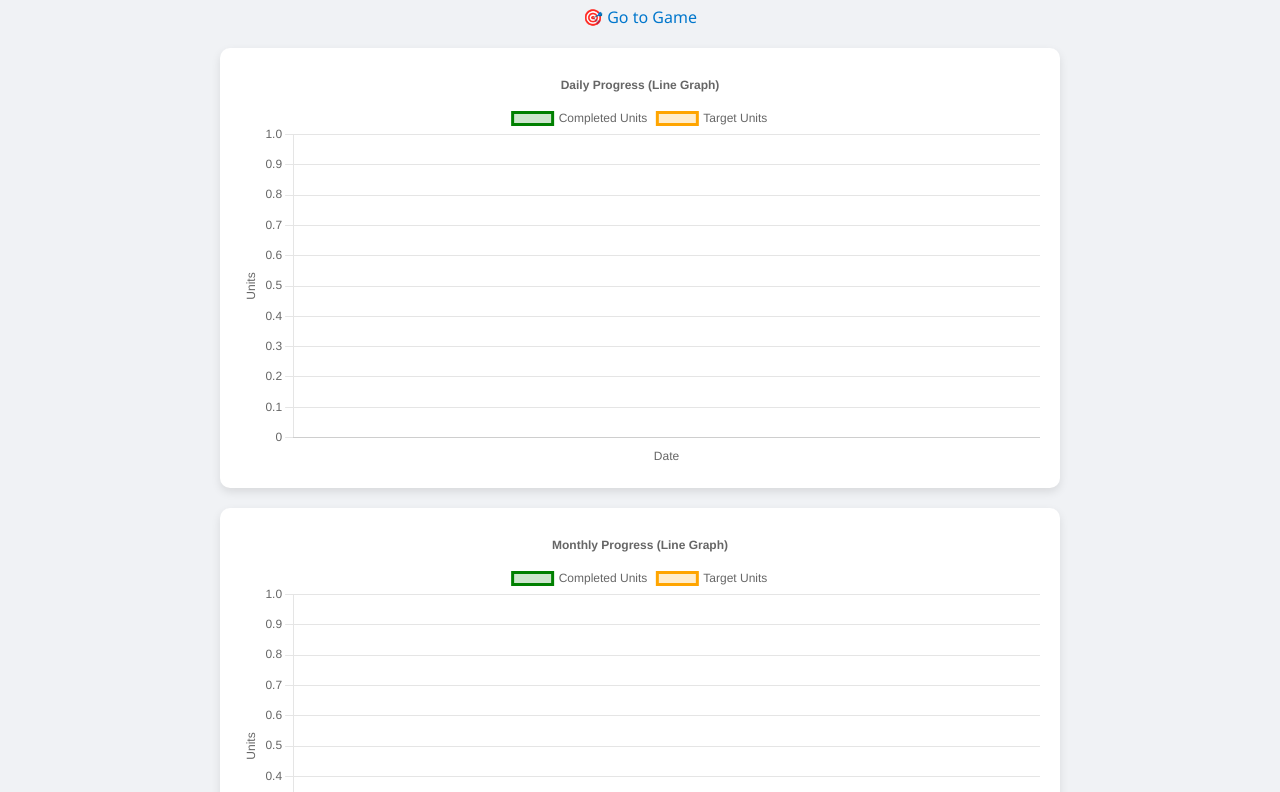
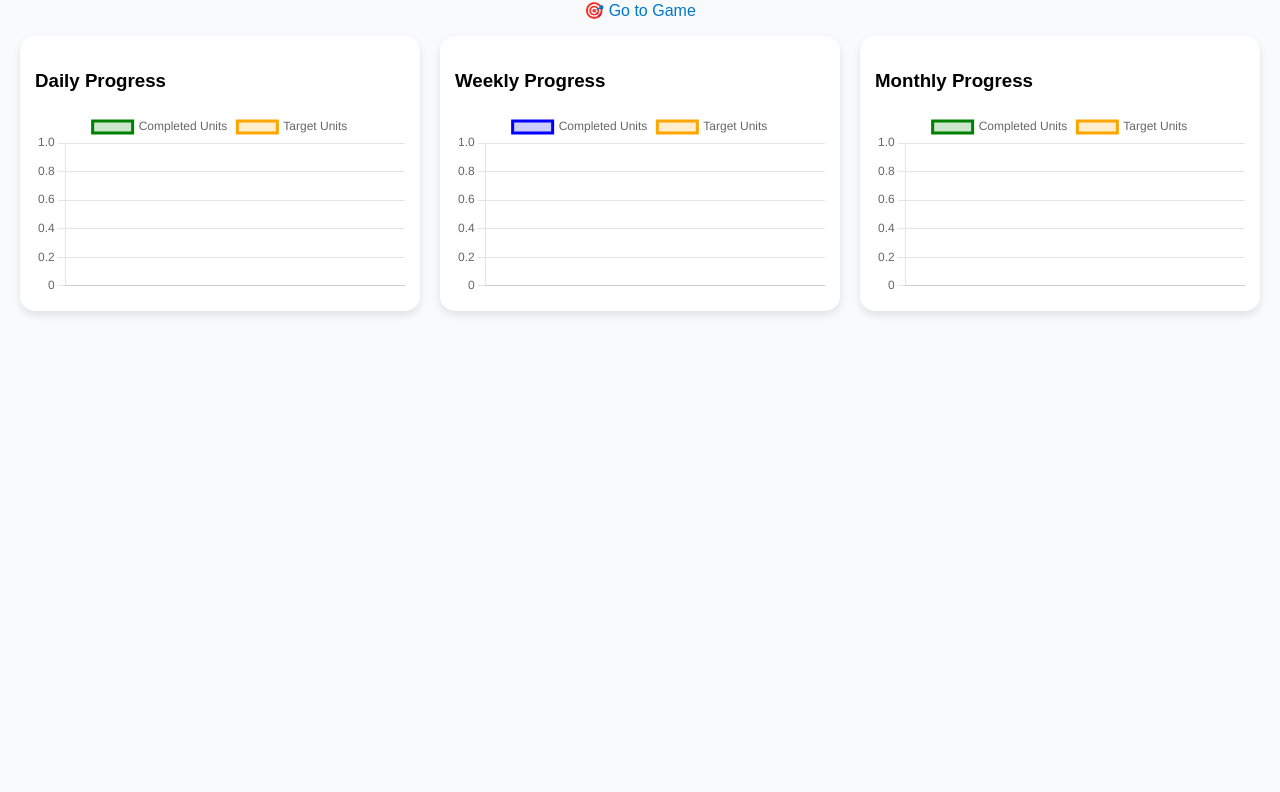
Before and after one commit to iQbal-d-e-v/time-management-app, a plain HTML site: page index.html in a window 1280 px wide. Shown: the part 98-890 px from the top of the page. After the commit the page ends 800 px from the top, so only its background shows below. Drawn offline with nearby package versions, Linux system fonts and the light colour scheme.

Commit message:
added weekly graph
added weekly graph more precisely and debug

```diff
--- a/index.html
+++ b/index.html
@@ -6,111 +6,140 @@
   <title>Study Tracker - Dashboard</title>
   <link rel="stylesheet" href="style.css">
   <script src="https://cdn.jsdelivr.net/npm/chart.js"></script>
+  <style>
+    /* Keep your original clean look */
+    body { font-family: Arial, sans-serif; background:#f8fafc; margin:0; padding:20px; }
+    h1 { text-align:center; margin-bottom:20px; }
+    p { text-align:center; }
+
+    /* Grid for cards */
+    .grid { display:grid; grid-template-columns: repeat(auto-fit, minmax(300px,1fr)); gap:20px; }
+
+    .card {
+      background:white; border-radius:15px; padding:15px;
+      box-shadow:0 4px 8px rgba(0,0,0,0.1); cursor:pointer;
+      transition:transform 0.2s, box-shadow 0.2s;
+    }
+    .card:hover { transform:translateY(-5px); box-shadow:0 6px 14px rgba(0,0,0,0.2); }
+
+    /* Modal fullscreen zoom */
+    .modal {
+      position:fixed; inset:0; background:rgba(0,0,0,0.8);
+      display:flex; justify-content:center; align-items:center;
+      visibility:hidden; opacity:0; transition:opacity 0.3s ease; z-index:999;
+    }
+    .modal.active { visibility:visible; opacity:1; }
+    .modal-content {
+      background:white; border-radius:15px; padding:20px;
+      width:95%; height:85%; position:relative; display:flex; flex-direction:column; padding-bottom: 7%;
+    }
+    .modal-content canvas { flex:1; }
+    .close-btn {
+      position:absolute; top:15px; right:15px;
+      background:red; color:white; border:none; padding:6px 12px;
+      border-radius:6px; cursor:pointer;
+    }
+  </style>
 </head>
 <body>
   <h1>📊 Productivity Dashboard</h1>
-  <p style="text-align:center">
-    <a href="week.html">🎯 Go to Game</a>
-  </p>
+  <p><a href="week.html">🎯 Go to Game</a></p>
 
-  <div id="chart-container">
-    <canvas id="dailyChart"></canvas>
+  <!-- 3 charts in a row -->
+  <div class="grid">
+    <div class="card" data-chart="daily"><h3>Daily Progress</h3><canvas id="dailyChart"></canvas></div>
+    <div class="card" data-chart="weekly"><h3>Weekly Progress</h3><canvas id="weeklyChart"></canvas></div>
+    <div class="card" data-chart="monthly"><h3>Monthly Progress</h3><canvas id="monthlyChart"></canvas></div>
   </div>
-  <div id="chart-container">
-    <canvas id="monthlyChart"></canvas>
+
+  <!-- Modal for zoom -->
+  <div class="modal" id="chartModal">
+    <div class="modal-content">
+      <button class="close-btn" id="closeModal">Close</button>
+      <h2 id="modalTitle"></h2>
+      <canvas id="modalChart"></canvas>
+    </div>
   </div>
 
   <script>
     const studyData = JSON.parse(localStorage.getItem("studyData")) || {};
 
-    // --- DAILY DATA ---
-    const labels = Object.keys(studyData).sort(); // dates sorted
+    // --- DAILY ---
+    const labels = Object.keys(studyData).sort();
     const completed = labels.map(d => studyData[d].totalCompleted || 0);
     const target = labels.map(d => studyData[d].totalTarget || 0);
 
-    const ctx = document.getElementById("dailyChart").getContext("2d");
-    new Chart(ctx, {
-      type: "line",
-      data: {
-        labels: labels,
-        datasets: [
-          {
-            label: "Completed Units",
-            data: completed,
-            borderColor: "green",
-            backgroundColor: "rgba(0,128,0,0.2)",
-            fill: true,
-            tension: 0.3
-          },
-          {
-            label: "Target Units",
-            data: target,
-            borderColor: "orange",
-            backgroundColor: "rgba(255,165,0,0.2)",
-            fill: true,
-            tension: 0.3
-          }
-        ]
-      },
-      options: {
-        responsive: true,
-        plugins: {
-          title: { display: true, text: "Daily Progress (Line Graph)" }
-        },
-        scales: {
-          x: { title: { display: true, text: "Date" } },
-          y: { title: { display: true, text: "Units" }, beginAtZero: true }
-        }
-      }
+    const dailyData = {
+      labels: labels,
+      datasets: [
+        { label:"Completed Units", data:completed, borderColor:"green", backgroundColor:"rgba(0,128,0,0.2)", fill:true, tension:0.3 },
+        { label:"Target Units", data:target, borderColor:"orange", backgroundColor:"rgba(255,165,0,0.2)", fill:true, tension:0.3 }
+      ]
+    };
+    new Chart(document.getElementById("dailyChart"), { type:"line", data:dailyData });
+
+    // --- WEEKLY ---
+    function getWeek(dateStr) {
+      const d = new Date(dateStr);
+      const firstDay = new Date(d.getFullYear(), 0, 1);
+      const days = Math.floor((d - firstDay) / (24*60*60*1000));
+      return Math.ceil((days + firstDay.getDay() + 1) / 7);
+    }
+    const weeklyTotals = {};
+    labels.forEach(d => {
+      const week = `${d.slice(0,4)}-W${getWeek(d)}`;
+      if (!weeklyTotals[week]) weeklyTotals[week] = { target:0, completed:0 };
+      weeklyTotals[week].target += studyData[d].totalTarget || 0;
+      weeklyTotals[week].completed += studyData[d].totalCompleted || 0;
     });
+    const weeks = Object.keys(weeklyTotals).sort();
+    const weeklyData = {
+      labels: weeks,
+      datasets: [
+        { label:"Completed Units", data:weeks.map(w => weeklyTotals[w].completed), borderColor:"blue", backgroundColor:"rgba(0,0,255,0.2)", fill:true, tension:0.3 },
+        { label:"Target Units", data:weeks.map(w => weeklyTotals[w].target), borderColor:"orange", backgroundColor:"rgba(255,165,0,0.2)", fill:true, tension:0.3 }
+      ]
+    };
+    new Chart(document.getElementById("weeklyChart"), { type:"line", data:weeklyData });
 
-    // --- MONTHLY DATA ---
+    // --- MONTHLY ---
     const monthlyTotals = {};
     labels.forEach(d => {
-      const month = d.slice(0, 7); // YYYY-MM
-      if (!monthlyTotals[month]) monthlyTotals[month] = { target: 0, completed: 0 };
+      const month = d.slice(0,7);
+      if (!monthlyTotals[month]) monthlyTotals[month] = { target:0, completed:0 };
       monthlyTotals[month].target += studyData[d].totalTarget || 0;
       monthlyTotals[month].completed += studyData[d].totalCompleted || 0;
     });
+    const months = Object.keys(monthlyTotals).sort();
+    const monthlyData = {
+      labels: months,
+      datasets: [
+        { label:"Completed Units", data:months.map(m => monthlyTotals[m].completed), borderColor:"green", backgroundColor:"rgba(0,128,0,0.2)", fill:true, tension:0.3 },
+        { label:"Target Units", data:months.map(m => monthlyTotals[m].target), borderColor:"orange", backgroundColor:"rgba(255,165,0,0.2)", fill:true, tension:0.3 }
+      ]
+    };
+    new Chart(document.getElementById("monthlyChart"), { type:"line", data:monthlyData });
 
-    const months = Object.keys(monthlyTotals).sort();
-    const monthlyCompleted = months.map(m => monthlyTotals[m].completed);
-    const monthlyTarget = months.map(m => monthlyTotals[m].target);
+    // --- MODAL ZOOM ---
+    const modal = document.getElementById("chartModal");
+    const modalTitle = document.getElementById("modalTitle");
+    const modalCanvas = document.getElementById("modalChart");
+    let modalChart = null;
 
-    const ctx2 = document.getElementById("monthlyChart").getContext("2d");
-    new Chart(ctx2, {
-      type: "line",
-      data: {
-        labels: months,
-        datasets: [
-          {
-            label: "Completed Units",
-            data: monthlyCompleted,
-            borderColor: "green",
-            backgroundColor: "rgba(0,128,0,0.2)",
-            fill: true,
-            tension: 0.3
-          },
-          {
-            label: "Target Units",
-            data: monthlyTarget,
-            borderColor: "orange",
-            backgroundColor: "rgba(255,165,0,0.2)",
-            fill: true,
-            tension: 0.3
-          }
-        ]
-      },
-      options: {
-        responsive: true,
-        plugins: {
-          title: { display: true, text: "Monthly Progress (Line Graph)" }
-        },
-        scales: {
-          x: { title: { display: true, text: "Month" } },
-          y: { title: { display: true, text: "Units" }, beginAtZero: true }
-        }
-      }
+    document.querySelectorAll(".card").forEach(card => {
+      card.addEventListener("click", () => {
+        modal.classList.add("active");
+        let chartConfig;
+        if (card.dataset.chart === "daily") { modalTitle.textContent = "Daily Progress"; chartConfig = dailyData; }
+        if (card.dataset.chart === "weekly") { modalTitle.textContent = "Weekly Progress"; chartConfig = weeklyData; }
+        if (card.dataset.chart === "monthly") { modalTitle.textContent = "Monthly Progress"; chartConfig = monthlyData; }
+        if (modalChart) modalChart.destroy();
+        modalChart = new Chart(modalCanvas, { type:"line", data:chartConfig });
+      });
+    });
+
+    document.getElementById("closeModal").addEventListener("click", () => {
+      modal.classList.remove("active");
     });
   </script>
 </body>
```
